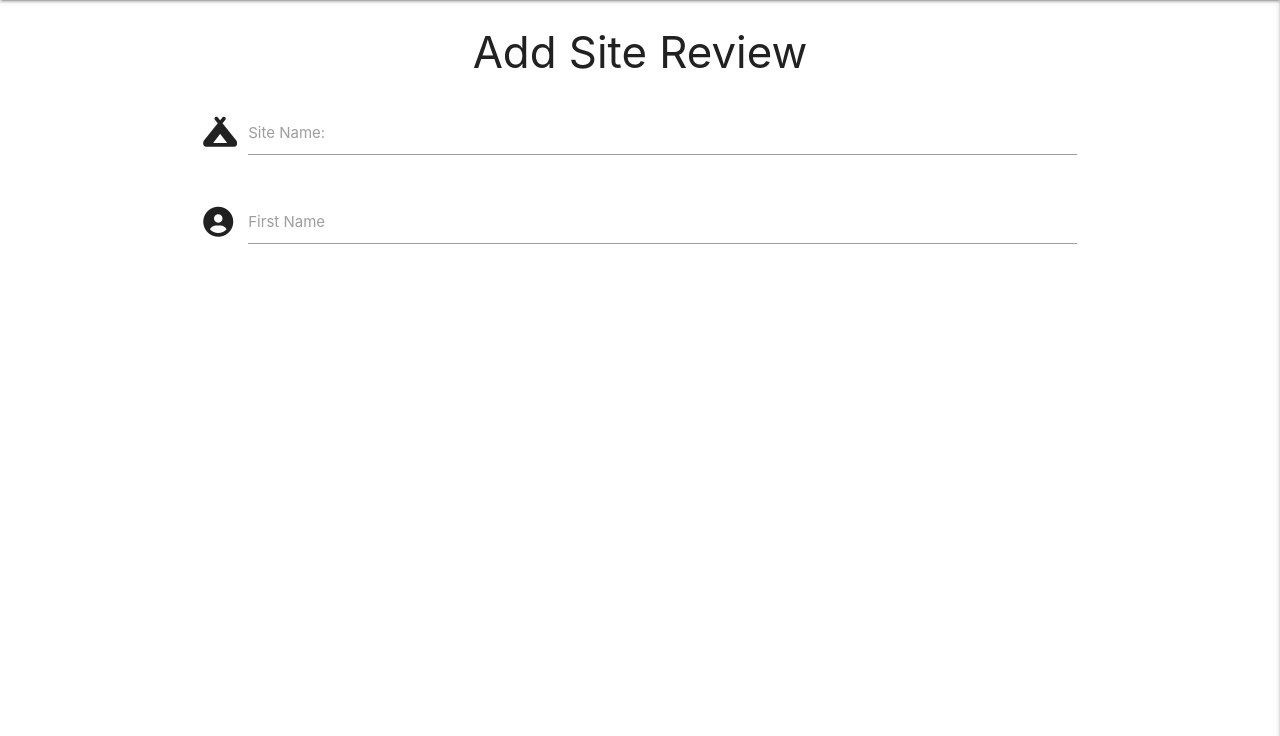
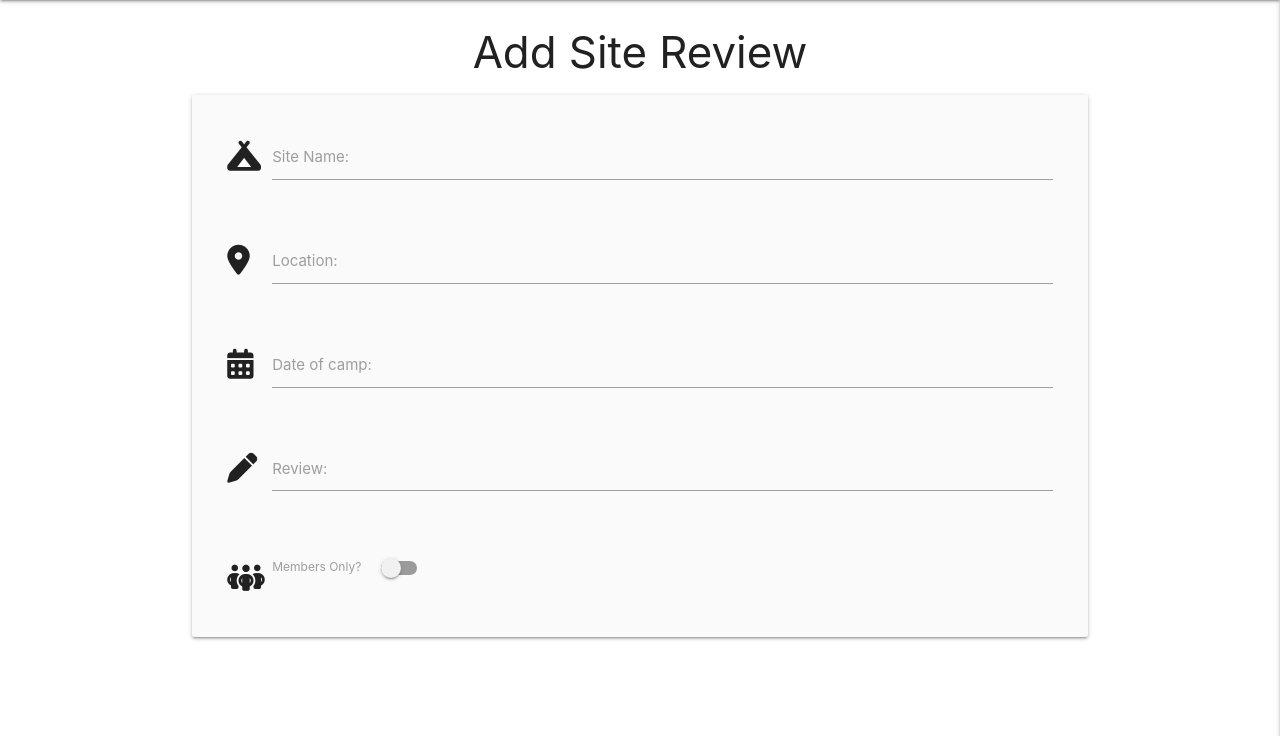
Before and after one commit to EmmaJane22/HappyCamper, a Flask app: page /add_review in a window 1280 px wide. Shown: the part 64-800 px from the top of the page. Run offline with Flask 2, Linux system fonts and the light colour scheme; some libraries are stand-ins or nearby versions.

Commit message:
Added review form input fields

```diff
--- a/static/js/script.js
+++ b/static/js/script.js
@@ -1,3 +1,11 @@
 $(document).ready(function(){
-    $('.sidenav').sidenav({edge: "right"});
+  $('.sidenav').sidenav({edge: "right"});
+  $('.datepicker').datepicker({
+    format:"dd mmmm, yyyy",
+    yearRange: 3,
+    showClearBtn: true,
+    i18n: {
+      done: "Select"
+    }
   });
+});
--- a/templates/add_review.html
+++ b/templates/add_review.html
@@ -3,19 +3,55 @@
 
     <h3 class="center-align">Add Site Review</h3>
 
-    <!-- site revie form from Materialize -->
-    <div class="row">
+    <!-- site review form from Materialize -->
+    <div class="row card-panel grey lighten-5">
         <form class="col s12" method="POST" action="">
+            <!-- site name -->
             <div class="row">
                 <div class="input-field col s12">
                     <i class="fas fa-campground prefix"></i>
-                    <textarea id="icon_prefix2" class="materialize-textarea"></textarea>
-                    <label for="icon_prefix2">Site Name:</label>
+                    <input id="site_name" name="site_name" minlength="5"  maxlength="50"
+                    type="text" class="validate" required>
+                    <label for="site_name">Site Name:</label>
                 </div>
+            </div>
+            <!-- location -->
+            <div class="row">
                 <div class="input-field col s12">
-                    <i class="fas fa-user-circle prefix"></i>
-                    <textarea id="icon_prefix2" class="materialize-textarea"></textarea>
-                    <label for="icon_prefix2">First Name</label>
+                    <i class="fas fa-location-dot prefix"></i>
+                    <input id="location_name" name="location_name" minlength="5"  maxlength="50"
+                    type="text" class="validate" required>
+                    <label for="location_name">Location:</label>
+                </div>
+            </div>
+            <!-- date picker from Materialize -->
+            <div class="row">
+                <div class="input-field col s12">
+                    <i class="fas fa-calendar-alt prefix"></i>
+                    <input id="visit_date" name="visit_date" type="text" class="datepicker">
+                    <label for="visit_date">Date of camp:</label>
+                </div>
+            </div>
+            <!-- review text area -->
+            <div class="row">
+                <div class="input-field col s12">
+                    <i class="fas fa-pen prefix"></i>
+                    <textarea id="site_review" name="site_review" minlength="5"
+                    maxlength="200" class="materialize-textarea validate" required></textarea>
+                    <label for="site_review">Review:</label>
+                </div>
+            </div>
+            <!-- Members Only? switch -->
+            <div class="row">
+                <div class="input-field col s12">
+                    <div class="switch">
+                        <i class="fas fa-people-group prefix"></i>
+                        <label for="members_only">
+                            Members Only?
+                            <input type="checkbox" id="members_only" name="members_only">
+                            <span class="lever"></span>
+                        </label>
+                    </div>
                 </div>
             </div>
         </form>
```
